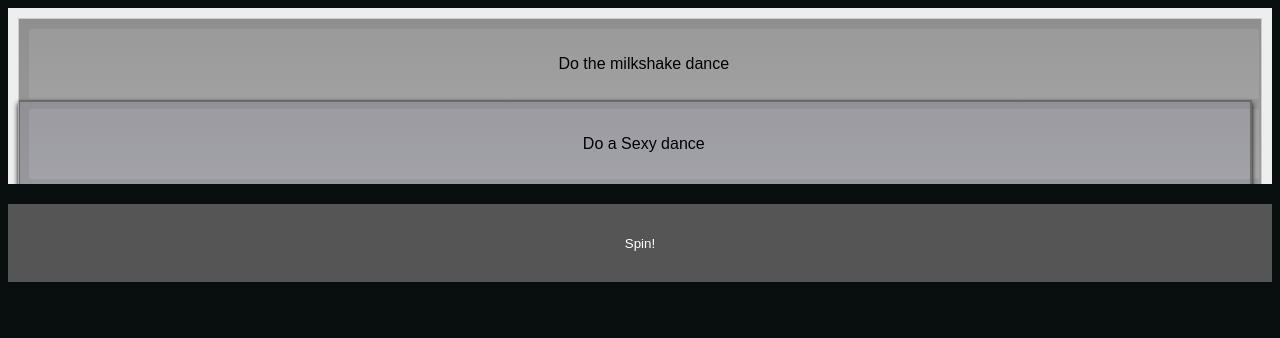
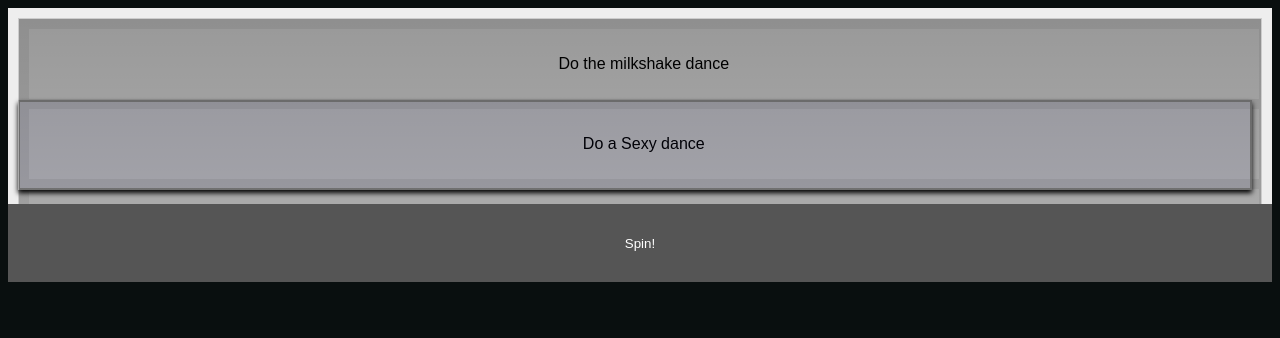
Before and after one commit to kiritodragneel/uno_fun, a PHP site: page / in a window 1280 px wide. Shown: the top 338 px of the page. Run offline with PHP 8.4, Linux system fonts and the light colour scheme.

Commit message:
Update style.css

```diff
--- a/style.css
+++ b/style.css
@@ -17,7 +17,7 @@ body{
 }
 .slotmachine {
   width: 100%;
-  height: 90% !important;
+  height: 100% !important;
   padding: 10px;
   background-color: #eee;
   position: relative;
```
